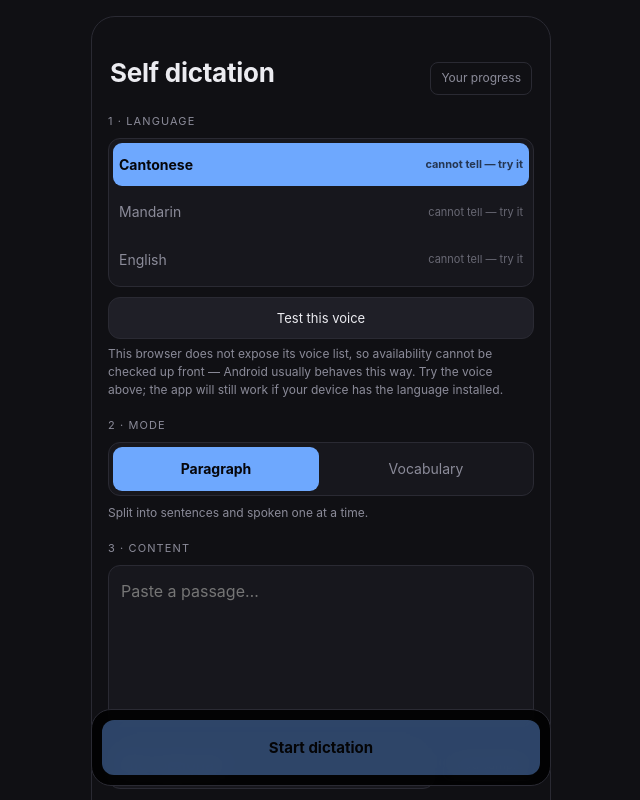
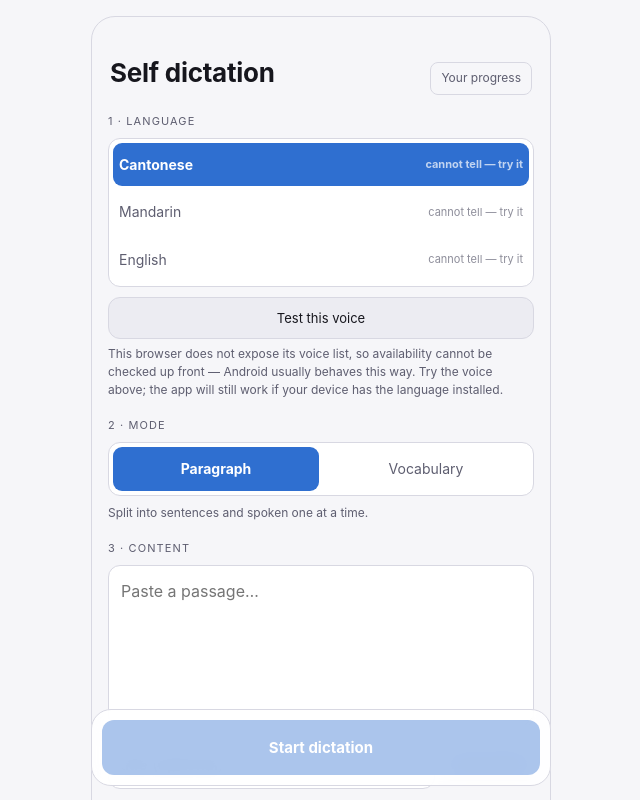
Before and after one commit to kitckso/self-dictation, a React (Vite) app: page / in a window 1280 px wide. Shown: the top 800 px of the page, without its empty margins (319-959 px from the left). Built offline with nearby package versions, Linux system fonts and the light colour scheme.

Commit message:
feat(ui): add a light palette
Follow the system scheme: colour-scheme, theme-color, glass bars, scrollbars and diff colours all adapt. The installed iOS status strip stays dark because its icons do. Fold the two body rules into one.

```diff
--- a/index.html
+++ b/index.html
@@ -10,6 +10,8 @@
       content="Hear it, write it. Offline dictation practice in English, Mandarin and Cantonese."
     />
     <meta name="theme-color" content="#101014" />
+    <meta name="theme-color" content="#101014" media="(prefers-color-scheme: dark)" />
+    <meta name="theme-color" content="#f6f6f9" media="(prefers-color-scheme: light)" />
     <meta name="apple-mobile-web-app-capable" content="yes" />
     <meta name="apple-mobile-web-app-status-bar-style" content="black-translucent" />
     <meta name="apple-mobile-web-app-title" content="Dictation" />
--- a/src/styles.css
+++ b/src/styles.css
@@ -1,4 +1,7 @@
 :root {
+  /* Both schemes, so form controls, scrollbars and the browser's own chrome
+     follow the palette instead of staying dark on a light page. */
+  color-scheme: dark light;
   --bg: #101014;
   --bg2: #17171d;
   --bg3: #1f1f27;
@@ -6,9 +9,46 @@
   --fg: #ececf1;
   --dim: #8b8b99;
   --accent: #6ea8fe;
+  --on-accent: #06060a;
   --ok: #4ec9a8;
   --bad: #ff7b72;
   --warn: #e3b341;
+  /* The floating bars are glass over the page, so each palette gets its own. */
+  --glass: #000000d8;
+  --miss-bg: #3a1c1a;
+  --extra-bg: #3a3220;
+  --scroll-thumb: rgba(236, 236, 241, 0.18);
+  --scroll-thumb-hover: rgba(236, 236, 241, 0.34);
+  --scroll-thumb-active: rgba(236, 236, 241, 0.46);
+  /* The installed iOS status bar is white-on-transparent, so the strip behind
+     it stays dark in both palettes. */
+  --statusbar: #101014;
+}
+
+/* Daylight and desk use: the same layout with the contrast reversed. The
+   accent darkens so white text on it still reads, and the diff colours darken
+   so they are not pale marks on a pale ground. */
+@media (prefers-color-scheme: light) {
+  :root {
+    color-scheme: light;
+    --bg: #f6f6f9;
+    --bg2: #ffffff;
+    --bg3: #ececf2;
+    --line: #d8d8e2;
+    --fg: #16161d;
+    --dim: #5e5e70;
+    --accent: #2f6fd0;
+    --on-accent: #ffffff;
+    --ok: #157a5b;
+    --bad: #c22a22;
+    --warn: #8a6100;
+    --glass: #ffffffe8;
+    --miss-bg: #ffe4e1;
+    --extra-bg: #fff0c2;
+    --scroll-thumb: rgba(22, 22, 29, 0.18);
+    --scroll-thumb-hover: rgba(22, 22, 29, 0.32);
+    --scroll-thumb-active: rgba(22, 22, 29, 0.44);
+  }
 }
 
 * {
@@ -22,7 +62,7 @@
    seen when they are being used. */
 * {
   scrollbar-width: thin;
-  scrollbar-color: rgba(236, 236, 241, 0.22) transparent;
+  scrollbar-color: var(--scroll-thumb) transparent;
 }
 ::-webkit-scrollbar {
   width: 10px;
@@ -33,24 +73,22 @@
   background: transparent;
 }
 ::-webkit-scrollbar-thumb {
-  background: rgba(236, 236, 241, 0.18);
+  background: var(--scroll-thumb);
   border-radius: 999px;
   border: 2px solid transparent;
   background-clip: padding-box;
 }
 ::-webkit-scrollbar-thumb:hover {
-  background: rgba(236, 236, 241, 0.34);
+  background: var(--scroll-thumb-hover);
 }
 ::-webkit-scrollbar-thumb:active {
-  background: rgba(236, 236, 241, 0.46);
+  background: var(--scroll-thumb-active);
 }
 html,
 body {
   margin: 0;
   padding: 0;
   background: var(--bg);
-}
-body {
   color: var(--fg);
   font:
     16px/1.55 -apple-system,
@@ -90,6 +128,19 @@ h2 {
      (black-translucent + viewport-fit=cover), so the first row needs to start
      below it rather than under the clock. */
   padding-top: env(safe-area-inset-top);
+}
+/* The padding above keeps content clear of the clock; this keeps the strip
+   behind it dark, because iOS draws white status icons there in both palettes. */
+.app::before {
+  content: "";
+  position: fixed;
+  top: 0;
+  left: 0;
+  right: 0;
+  height: env(safe-area-inset-top);
+  background: var(--statusbar);
+  pointer-events: none;
+  z-index: 20;
 }
 
 .scroll,
@@ -176,7 +227,7 @@ h2 {
 }
 .seg button[aria-pressed="true"] {
   background: var(--accent);
-  color: #06060a;
+  color: var(--on-accent);
   font-weight: 650;
 }
 .seg button > span {
@@ -242,7 +293,7 @@ h2 {
 }
 .btn.primary {
   background: var(--accent);
-  color: #06060a;
+  color: var(--on-accent);
   border-color: transparent;
   font-weight: 650;
 }
@@ -273,7 +324,7 @@ h2 {
   padding: 10px;
   border-radius: 20px;
   border: 1px solid var(--line);
-  background: #000000d8;
+  background: var(--glass);
   backdrop-filter: blur(10px);
 }
 .setup-foot .note {
@@ -381,7 +432,7 @@ h2 {
 }
 .slot.now .num {
   background: var(--accent);
-  color: #06060a;
+  color: var(--on-accent);
 }
 .mini {
   padding: 3px 8px;
@@ -432,13 +483,13 @@ h2 {
 }
 .tok.miss {
   color: var(--bad);
-  background: #3a1c1a;
+  background: var(--miss-bg);
   text-decoration: underline wavy var(--bad) 1px;
   text-underline-offset: 3px;
 }
 .tok.extra {
   color: var(--warn);
-  background: #3a3220;
+  background: var(--extra-bg);
 }
 
 .mark-row {
@@ -477,7 +528,7 @@ h2 {
   display: flex;
   gap: 5px;
   align-items: center;
-  background: #000000d8;
+  background: var(--glass);
   backdrop-filter: blur(10px);
   border: 1px solid var(--line);
   border-radius: 999px;
@@ -495,13 +546,13 @@ h2 {
 }
 .rail-btn.on {
   background: var(--accent);
-  color: #06060a;
+  color: var(--on-accent);
   border-color: transparent;
   font-weight: 650;
 }
 .rail-btn.go {
   background: var(--accent);
-  color: #06060a;
+  color: var(--on-accent);
   border-color: transparent;
   font-weight: 650;
 }
@@ -511,7 +562,7 @@ h2 {
   border-radius: 999px;
   font-size: 13px;
   background: var(--accent);
-  color: #06060a;
+  color: var(--on-accent);
   font-weight: 650;
 }
 
@@ -519,7 +570,7 @@ h2 {
   display: flex;
   flex-direction: column;
   gap: 8px;
-  background: #000000d8;
+  background: var(--glass);
   backdrop-filter: blur(10px);
   border: 1px solid var(--line);
   border-radius: 16px;
```
